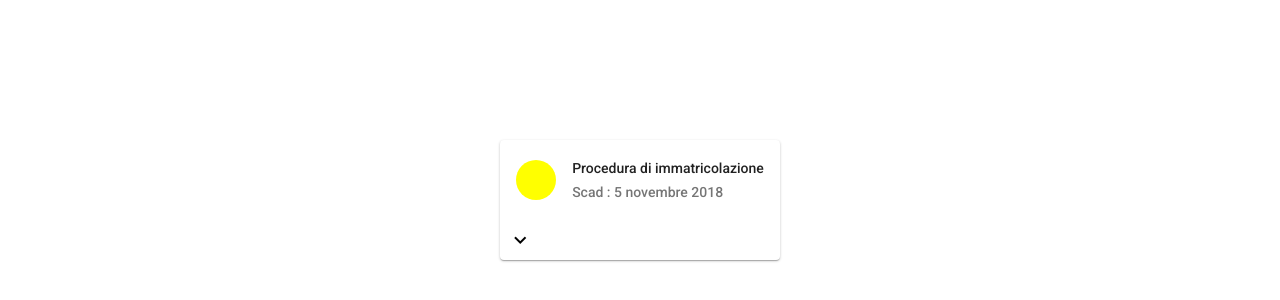
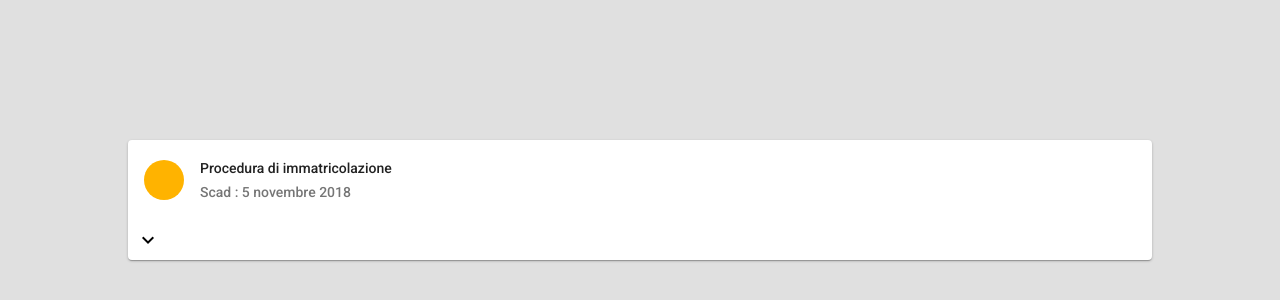
Before and after one commit to DoodlePain/infotor, a React (Create React App) app: page /tasks in a window 1280 px wide. Shown: the part 200-500 px from the top of the page. Built offline with nearby package versions, Linux system fonts and the light colour scheme.

Commit message:
Some style update

```diff
--- a/src/App.css
+++ b/src/App.css
@@ -8,8 +8,6 @@
 }
 
 .App-header {
-    /* background-color: #282c34; */
-    background: white;
     min-height: 100vh;
     display: flex;
     flex-direction: column;
@@ -41,10 +39,14 @@
     color: black;
 }
 
-p{
+p {
     color: black;
 }
 
-.material-icons{
+.material-icons {
     color: black;
 }
+
+.CardContainer {
+    width: 80%;
+}
--- a/src/Components/Home/Tasks/Tasks.js
+++ b/src/Components/Home/Tasks/Tasks.js
@@ -30,10 +30,11 @@ class Tasks extends Component {
             //     })}
             // </div>
 
+            <div className="CardContainer">
                 <Card className="card">
                     <CardHeader
                         avatar={
-                        <Avatar aria-label="Recipe" className="avatar" style={{ background: 'yellow' }} />
+                            <Avatar aria-label="Recipe" className="avatar" style={{ background: '#ffb300' }} />
                         }
                         // title={task.title}
                         title="Procedura di immatricolazione"
@@ -73,6 +74,7 @@ class Tasks extends Component {
                         </CardContent>
                     </Collapse>
                 </Card >
+            </div>
         );
     }
 }
--- a/src/Components/Home/Timeline/Timeline.js
+++ b/src/Components/Home/Timeline/Timeline.js
@@ -23,7 +23,13 @@ class Timeline extends Component {
         return (
             <div>
                 <h1 style={{ color: 'black', textAlign: "center" }}>Ciao {localStorage.getItem('Nome')}</h1>
-                <h4 style={{ color: 'black' }} onClick={() => { this.props.history.push('/tasks') }}> Ti {this.state.tasks === 1 ? `rimane ${this.state.tasks} cosa` : `rimangono ${this.state.tasks} cose`} da fare</h4>
+                <h4 style={{ color: 'black' }} onClick={() => { this.props.history.push('/tasks') }}> Ti {this.state.tasks === 1 ? `rimane ${this.state.tasks} cosa` : `rimangono ${this.state.tasks} cose`} da fare <i className="material-icons" style={{
+                    cursor: "pointer",
+                    paddingTop: "1%",
+                    position: "absolute"
+                }}>
+                    keyboard_arrow_right
+                        </i></h4>
             </div>
         );
     }
--- a/src/index.css
+++ b/src/index.css
@@ -1,16 +1,19 @@
 body {
-  margin: 0;
-  padding: 0;
-  font-family: -apple-system, BlinkMacSystemFont, "Segoe UI", "Roboto", "Oxygen",
-    "Ubuntu", "Cantarell", "Fira Sans", "Droid Sans", "Helvetica Neue",
-    sans-serif;
-  -webkit-font-smoothing: antialiased;
-  -moz-osx-font-smoothing: grayscale;
+    margin: 0;
+    padding: 0;
+    font-family: -apple-system, BlinkMacSystemFont, "Segoe UI", "Roboto", "Oxygen", "Ubuntu", "Cantarell", "Fira Sans", "Droid Sans", "Helvetica Neue", sans-serif;
+    -webkit-font-smoothing: antialiased;
+    -moz-osx-font-smoothing: grayscale;
+    background: #E0E0E0;
 }
 
 code {
-  font-family: source-code-pro, Menlo, Monaco, Consolas, "Courier New",
-    monospace;
+    font-family: source-code-pro, Menlo, Monaco, Consolas, "Courier New", monospace;
 }
 
-html, body {margin: 0; height: 100%; overflow: hidden}
+html,
+body {
+    margin: 0;
+    height: 100%;
+    overflow: hidden
+}
```
Lines whose indentation alone changed are shown as unchanged.
